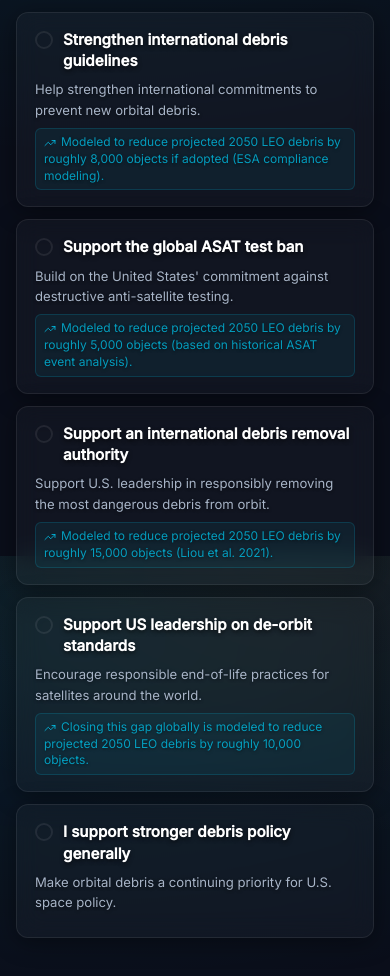
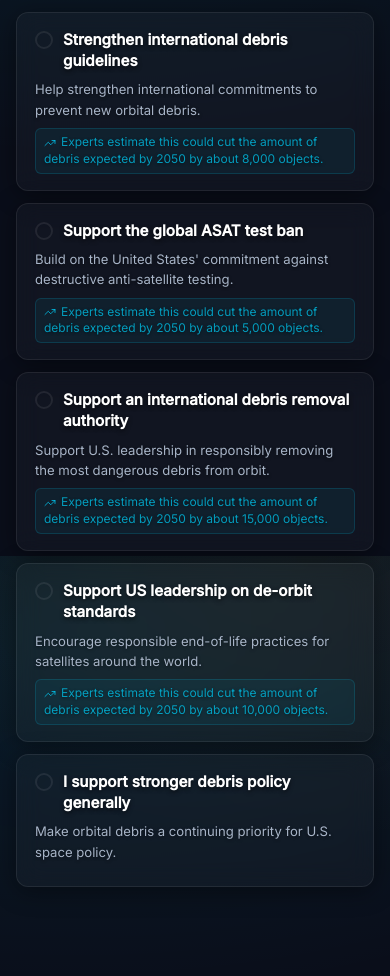
Before and after one commit to dhruvlagu/orbital-watch, a React (Vite) app: page /get-involved in a window 390 px wide. Shown: the part 2820-3796 px from the top of the page. Built offline with nearby package versions, Linux system fonts and the light colour scheme.

Commit message:
hopefully last mobile bug update

```diff
--- a/src/components/CivicActionSection.tsx
+++ b/src/components/CivicActionSection.tsx
@@ -11,6 +11,8 @@ export interface CivicActionSectionProps {
 }
 
 const PERSONALIZATION_PLACEHOLDER_SUBSTRING = "[Add a sentence";
+
+const STAKES_PARAGRAPH = "There are already thousands of pieces of debris orbiting Earth, and just one collision can create thousands more. If this keeps happening, it could break the GPS, weather forecasting, and communications systems that people in our district use every day. The current rules aren't keeping up with how fast this problem is getting worse.";
 
 function trackGA4Event(eventName: string, params?: Record<string, unknown>) {
   if (typeof window === "undefined") return;
@@ -54,20 +56,23 @@ export default function CivicActionSection({
     if (!ask) return;
 
     const repName = repResult.representativeName;
-    const statText = ask.supportingStat ? `\n\n${ask.supportingStat}` : "";
+    const statText = ask.supportingStat ? ` ${ask.supportingStat}` : "";
     const nameFormatted = userName.trim() ? userName.trim() : "[Your name]";
+    const lowercasedAskSummary = ask.askSummary.charAt(0).toLowerCase() + ask.askSummary.slice(1);
 
     const generated = `Dear Representative ${repName},
 
-I'm a constituent in your district, and I'm writing because I care about protecting the space infrastructure our communities rely on. ${ask.askSummary}
+I'm a constituent in your district, and I'm writing to ask you to ${lowercasedAskSummary}
+
+${STAKES_PARAGRAPH}
 
 I hope you'll ${ask.repCanDo}.${statText}
 
-I'd appreciate knowing your office's position on this issue and any related work you are pursuing.
+I'd like to know where you stand on this issue and if you're working on anything related to it.
 
 [Add a sentence about why this matters to you personally — messages with a personal note are far more likely to be read as genuine by congressional staff than a form letter.]
 
-Thank you for your time,
+Thank you,
 ${nameFormatted}
 ${zip.trim()}`;
 
--- a/src/data/policyAsks.ts
+++ b/src/data/policyAsks.ts
@@ -21,7 +21,7 @@ export const policyAsks: Record<PolicyAskId, PolicyAsk> = {
     repCanDo:
       "support legislation, oversight, and funding that advance stronger international debris-prevention commitments",
     supportingStat:
-      "Modeled to reduce projected 2050 LEO debris by roughly 8,000 objects if adopted (ESA compliance modeling).",
+      "Experts estimate this could cut the amount of debris expected by 2050 by about 8,000 objects.",
     whyItMatters: [
       "Helps prevent avoidable debris from entering orbit.",
       "Supports safer GPS, communications, and weather satellites.",
@@ -35,7 +35,7 @@ export const policyAsks: Record<PolicyAskId, PolicyAsk> = {
     repCanDo:
       "support legislation and oversight that reinforce the United States' commitment and encourage responsible behavior in space",
     supportingStat:
-      "Modeled to reduce projected 2050 LEO debris by roughly 5,000 objects (based on historical ASAT event analysis).",
+      "Experts estimate this could cut the amount of debris expected by 2050 by about 5,000 objects.",
     whyItMatters: [
       "Destructive tests can create thousands of long-lived debris fragments.",
       "Protects satellites relied on for navigation and communications.",
@@ -49,7 +49,7 @@ export const policyAsks: Record<PolicyAskId, PolicyAsk> = {
     repCanDo:
       "support research, funding, and international cooperation for responsible active debris removal",
     supportingStat:
-      "Modeled to reduce projected 2050 LEO debris by roughly 15,000 objects (Liou et al. 2021).",
+      "Experts estimate this could cut the amount of debris expected by 2050 by about 15,000 objects.",
     whyItMatters: [
       "Targets debris that poses the greatest collision risk.",
       "Protects the satellite services people use every day.",
@@ -63,7 +63,7 @@ export const policyAsks: Record<PolicyAskId, PolicyAsk> = {
     repCanDo:
       "support legislation, oversight, and funding that help the United States lead on responsible satellite de-orbit standards",
     supportingStat:
-      "Closing this gap globally is modeled to reduce projected 2050 LEO debris by roughly 10,000 objects.",
+      "Experts estimate this could cut the amount of debris expected by 2050 by about 10,000 objects.",
     whyItMatters: [
       "Reduces the chance that inactive satellites become debris.",
       "Keeps crowded orbital paths safer for essential satellites.",
--- a/src/styles/layout.css
+++ b/src/styles/layout.css
@@ -1224,7 +1224,7 @@ html {
   position: fixed;
   inset: 0;
   background: #0b0f19;
-  z-index: 50;
+  z-index: 150;
   padding: 22px;
   transition: opacity 0.2s ease;
   overflow-y: auto;
```
